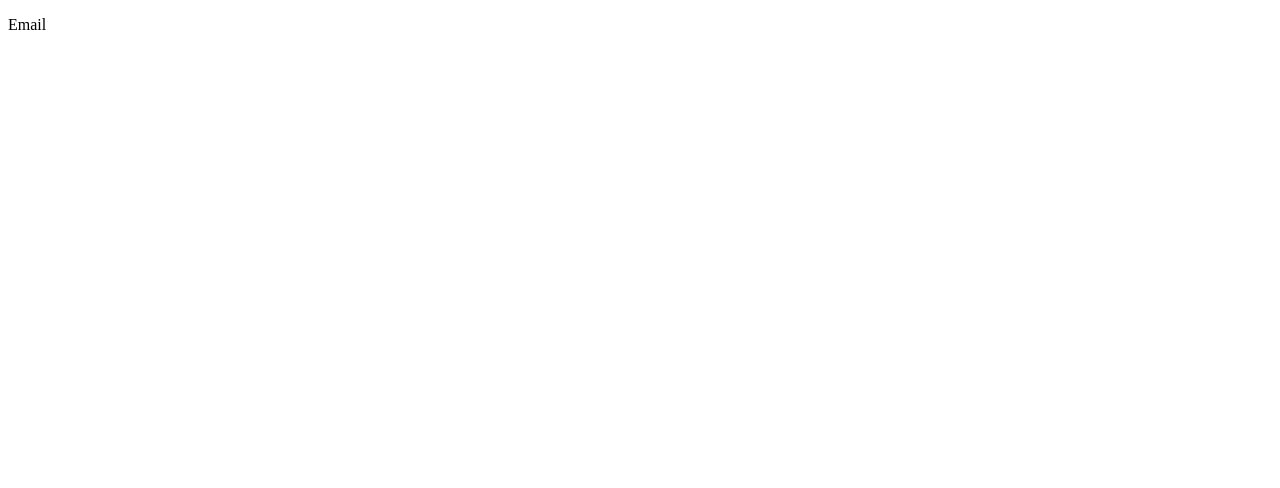
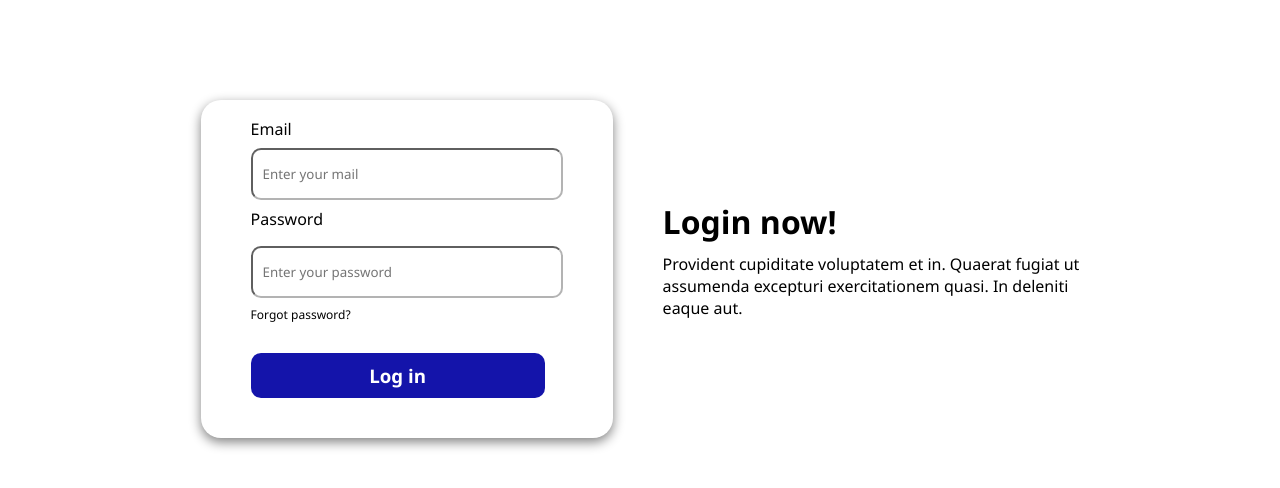
Before and after one commit to anikaivnath/Home-work-4, a plain HTML site: page index.html in a window 1280 px wide. Drawn offline with Linux system fonts and the light colour scheme.

Commit message:
Completed

```diff
--- a/index.html
+++ b/index.html
@@ -3,13 +3,30 @@
 <head>
     <meta charset="UTF-8">
     <meta name="viewport" content="width=device-width, initial-scale=1.0">
-    <title>Document</title>
+    <title>Log in</title>
     <link rel="stylesheet" href="style.css">
 </head>
 <body>
+    <div class="full">
+
+    <div class="box">
     <div class="container">
-        <p>Email</p>
+        <p class="input">Email</p>
+        <input type="mail" placeholder="Enter your mail">
+        <p class="input">Password</p>
+        <input class="input" type="password" placeholder="Enter your password">
+        <p id="pass">Forgot password?</p>
+        <h3>Log in</h3>
+
     </div>
+</div>
+<div class="msg">
+<h1>Login now!</h1>
+<p>Provident cupiditate voluptatem et in. Quaerat fugiat ut<br> assumenda excepturi exercitationem quasi. In deleniti<br> eaque aut. </p>
+</div>
+</div>
+
+
 
 
 </body>
--- a/style.css
+++ b/style.css
@@ -0,0 +1,49 @@
+*{
+    margin: 0;
+    padding:0;
+    box-sizing: border-box;
+    font-family: 'Segoe UI', Tahoma, Geneva, Verdana, sans-serif
+}
+input{
+    padding: 15px 10px;
+    padding-right: 100px;
+    border-radius: 10px;
+    border-color: rgb(179, 179, 179);
+
+}
+h3{
+    background-color: rgb(20, 20, 170);
+    width: max-content;
+    padding: 10px 38%;
+    color:white;
+    border-radius: 10px;
+    margin: 30px 0;
+}
+#pass{
+    font-size: 12px;
+}
+.input{
+    margin:8px 0px;
+}
+.msg
+{
+    margin-top: 100px;
+    margin-left: 50px;
+}
+.msg h1{
+    margin-bottom: 10px;
+}
+.box{
+
+    box-shadow:  0px 4px 12px grey;
+    width: max-content;
+    padding: 10px 50px;
+    border-radius: 20px;
+
+}
+.full{
+    display: flex;
+    justify-content: center;
+    margin-top: 100px;
+
+}
```
